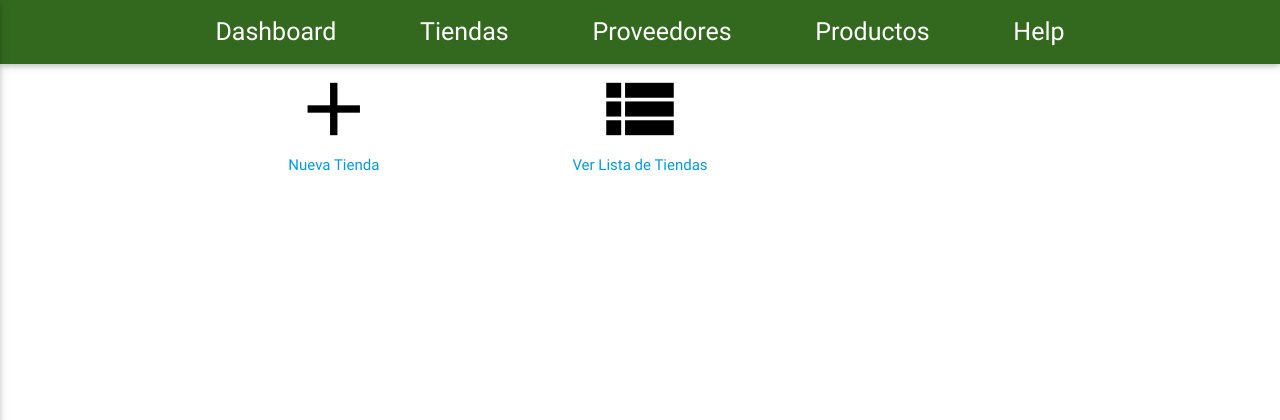
After one commit to kevip/tiendavirtual, a Django app: page /administrador/tiendas in a window 1280 px wide. The commit adds this page. Shown: the top 420 px of the page. Run offline with Django 3.2, Linux system fonts and the light colour scheme; some libraries are stand-ins or nearby versions.

Commit message:
arreglando vista dashboard, añadida vista lista de tiendas

```diff
--- a/tiendavirtual/administrador/urls.py
+++ b/tiendavirtual/administrador/urls.py
@@ -5,4 +5,6 @@ urlpatterns = [
     url(r'^administrador/$', views.administrador, name='administrador'),
     url(r'^administrador/nueva_tienda$', views.nueva_tienda, name='nueva_tienda'),
     url(r'^administrador/registrar_tienda', views.registrar_tienda, name='registrar_tienda'),
+    url(r'^administrador/tiendas', views.dashboard_tiendas, name='dashboard_tiendas'),
+    url(r'^administrador/lista_tiendas', views.lista_tiendas, name='lista_tiendas'),
 ]
--- a/tiendavirtual/administrador/views.py
+++ b/tiendavirtual/administrador/views.py
@@ -2,6 +2,7 @@ from django.http import HttpResponse, HttpResponseRedirect
 from django.template import loader
 
 from administrador.forms import RegistrarTiendaForm, RegistrarLocalizacionForm
+from tienda.models import Tiendas
 
 # Create your views here.
 
@@ -30,3 +31,14 @@ def registrar_tienda(request):
             return HttpResponse("<h1>Se registró tienda con éxito <a href='/administrador/nueva_tienda'>Volver</a></h1>")
         else:
             return HttpResponseRedirect('/administrador')
+
+def dashboard_tiendas(request):
+    template = loader.get_template("administrador/tienda/dashboard_tiendas.html")
+    context = {}
+    return HttpResponse(template.render(context, request))
+
+def lista_tiendas(request):
+    template = loader.get_template("administrador/tienda/lista_tiendas.html")
+    tiendas = Tiendas.objects.all()
+    context = {'tiendas':tiendas}
+    return HttpResponse(template.render(context, request))
--- a/tiendavirtual/static/css/style.css
+++ b/tiendavirtual/static/css/style.css
@@ -62,15 +62,19 @@ body{
 }
 #map { height: 100%; }
 
+.dashboard-tienda .item i,
 .dashboard .item i{
     display: block;
 }
+.dashboard-tienda .item,
 .dashboard .item{
     text-align: center;
 }
+.dashboard-tienda .item a i,
 .dashboard .item a i{
     color: black;
 }
+.dashboard-tienda .item a i:hover,
 .dashboard .item a i:hover{
     color: #c0ca33;
 }
--- a/tiendavirtual/templates/administrador/base.html
+++ b/tiendavirtual/templates/administrador/base.html
@@ -16,10 +16,19 @@
 				<div class="nav-wrapper light-green darken-4">
 					<a href="#" data-activates="mobile-demo" class="button-collapse"><i class="material-icons">menu</i></a>
 					<ul class="hide-on-med-and-down menu-list">
-
+						<li><a href="{% url 'administrador' %}">Dashboard</a></li>
+						<li><a href="{% url 'dashboard_tiendas' %}">Tiendas</a></li>
+						<li><a href="">Proveedores</a></li>
+						<li><a href="">Productos</a></li>
+						<li><a href="#">Help</a></li>
+						{% if user.is_authenticated %}
+						<li class="cs"><a href="{% url 'cerrar_sesion' %}"><i class="material-icons right">power_settings_new</i>{{user.get_full_name}}</a></li>
+						{% endif %}
 					</ul>
+		    	</ul>
 					<ul class="side-nav" id="mobile-demo">
-						<li><a href="">Tiendas</a></li>
+						<li><a href="{% url 'administrador' %}">Dashboard</a></li>
+						<li><a href="{% url 'dashboard_tiendas' %}">Tiendas</a></li>
 						<li><a href="">Proveedores</a></li>
 						<li><a href="">Productos</a></li>
 						<li><a href="#">Help</a></li>
--- a/tiendavirtual/templates/administrador/dashboard.html
+++ b/tiendavirtual/templates/administrador/dashboard.html
@@ -5,8 +5,8 @@
     <div class="container dashboard">
         <div class="row">
             <div class="col s6 m4 item">
-                <a href="{% url 'nueva_tienda' %}"><i class="large material-icons">store</i></a>
-                <a href="{% url 'nueva_tienda' %}">Tiendas</a>
+                <a href="{% url 'dashboard_tiendas' %}"><i class="large material-icons">store</i></a>
+                <a href="{% url 'dashboard_tiendas' %}">Tiendas</a>
             </div>
             <div class="col s6 m4 item">
                 <a href=""><i class="large material-icons">recent_actors</i></a>
--- /dev/null
+++ b/tiendavirtual/templates/administrador/tienda/dashboard_tiendas.html
@@ -0,0 +1,19 @@
+{% extends 'administrador/base.html' %}
+{% load staticfiles %}
+{% block content %}
+
+    <div class="container dashboard-tienda">
+        <div class="row">
+            <div class="col s6 m4 item">
+                <a href="{% url 'nueva_tienda' %}"><i class="large material-icons">add</i></a>
+                <a href="{% url 'nueva_tienda' %}">Nueva Tienda</a>
+            </div>
+            <div class="col s6 m4 item">
+                <a href="{% url 'lista_tiendas' %}"><i class="large material-icons">view_list</i></a>
+                <a href="{% url 'lista_tiendas' %}">Ver Lista de Tiendas</a>
+            </div>
+
+        </div>
+    </div>
+
+{% endblock %}
```
Also changed, not shown: tiendavirtual/templates/administrador/tienda/lista_tiendas.html (added, +29 -0 lines), tiendavirtual/db.sqlite3.
